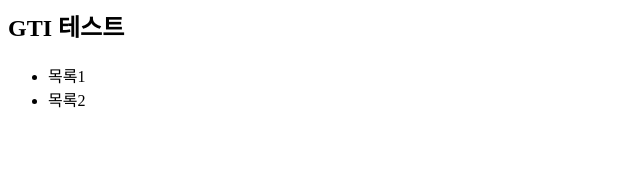
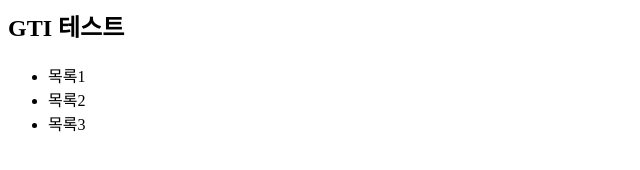
Before and after one commit to yomojomoro/VSCode-GIT, a plain HTML site: page index.html in a window 1280 px wide. Shown: the full height of the page, 0-640 px from the left. Drawn offline with Linux system fonts and the light colour scheme.

Commit message:
세번째 목록 추가

```diff
--- a/index.html
+++ b/index.html
@@ -2,6 +2,6 @@
 <ul>
   <li>목록1</li>
   <li>목록2</li>
-
+  <li>목록3</li>
 
 </ul>
```
